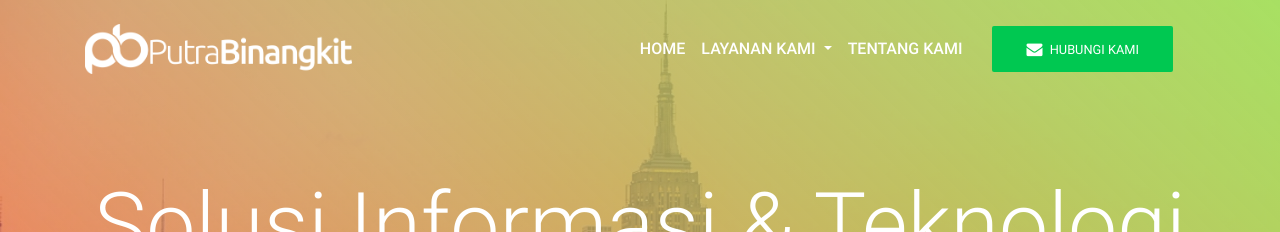
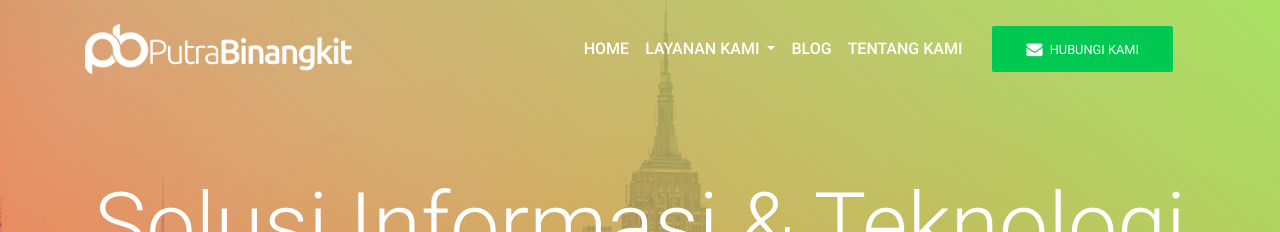
Before and after one commit to PutraBinangkit/putrabinangkit.github.io, a Jekyll site: the page built from index.html, in a window 1280 px wide. Shown: the top 232 px of the page. Built offline with Jekyll 4.4.1, drawn with Linux system fonts in a browser that asks for light colours.

Commit message:
blog add to menu

```diff
--- a/_includes/head-single.html
+++ b/_includes/head-single.html
@@ -310,6 +310,9 @@
                 </div>
             </li>
                         <li class="nav-item">
+                            <a class="nav-link font-up" href="{{ site.baseurl }}/blog/" data-offset="20">Blog</a>
+                        </li>
+                        <li class="nav-item">
                             <a class="nav-link font-up" href="{{ site.baseurl }}/about-us/" data-offset="20">Tentang Kami</a>
                         </li>
                     </ul>
--- a/_includes/head.html
+++ b/_includes/head.html
@@ -292,6 +292,10 @@
                     <a class="dropdown-item" href="{{ site.baseurl }}/instalasi-jaringan/">Instalasi Jaringan</a>
                     <a class="dropdown-item" href="{{ site.baseurl }}/sumber-daya-manusia/">Sumber Daya Manusia</a>                </div>
             </li>
+                   <li class="nav-item">
+                            <a class="nav-link font-up" href="{{ site.baseurl }}/blog/" data-offset="20">Blog</a>
+                        </li>
+
                         <li class="nav-item">
                             <a class="nav-link font-up" href="{{ site.baseurl }}/about-us/" data-offset="20">Tentang Kami</a>
                         </li>
```
